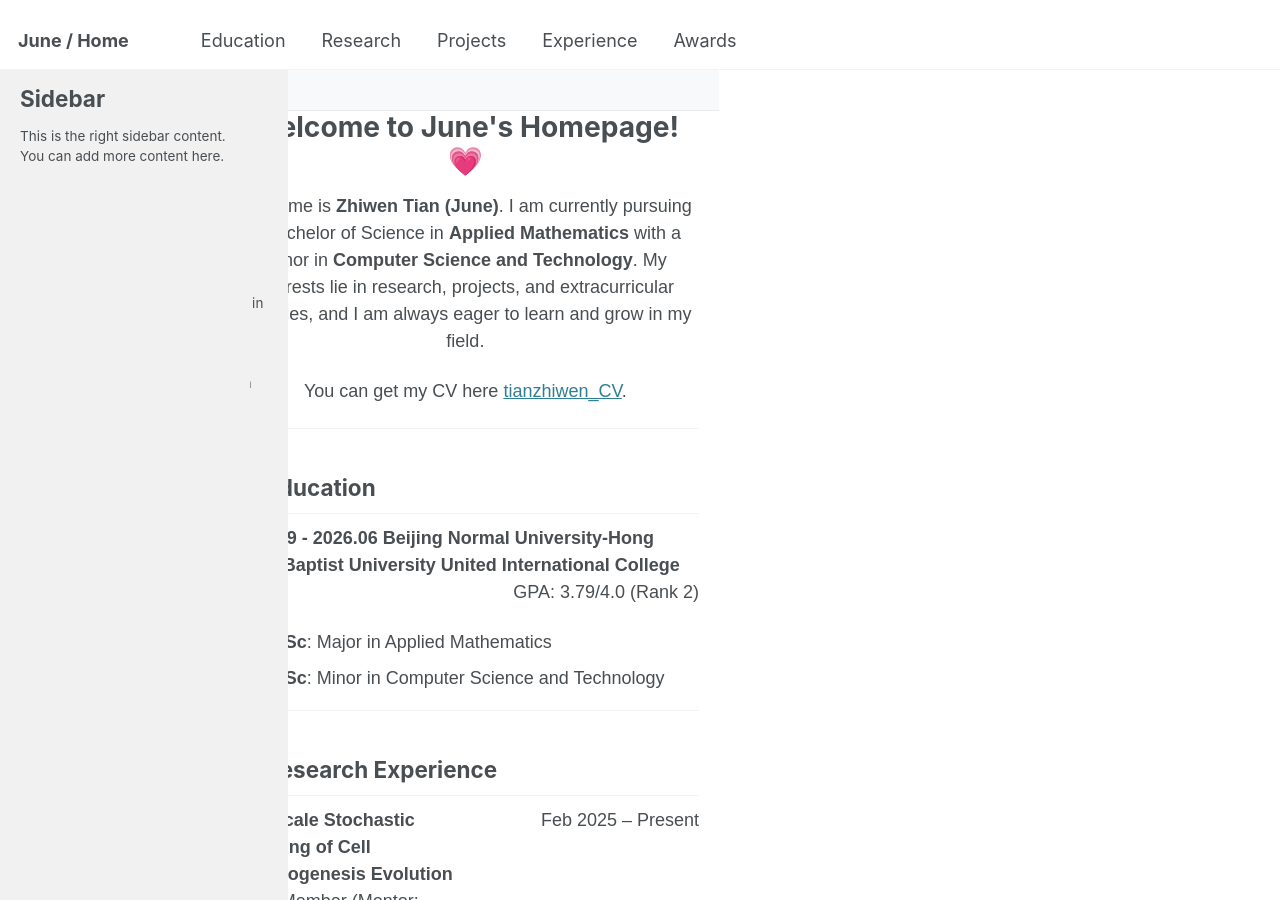
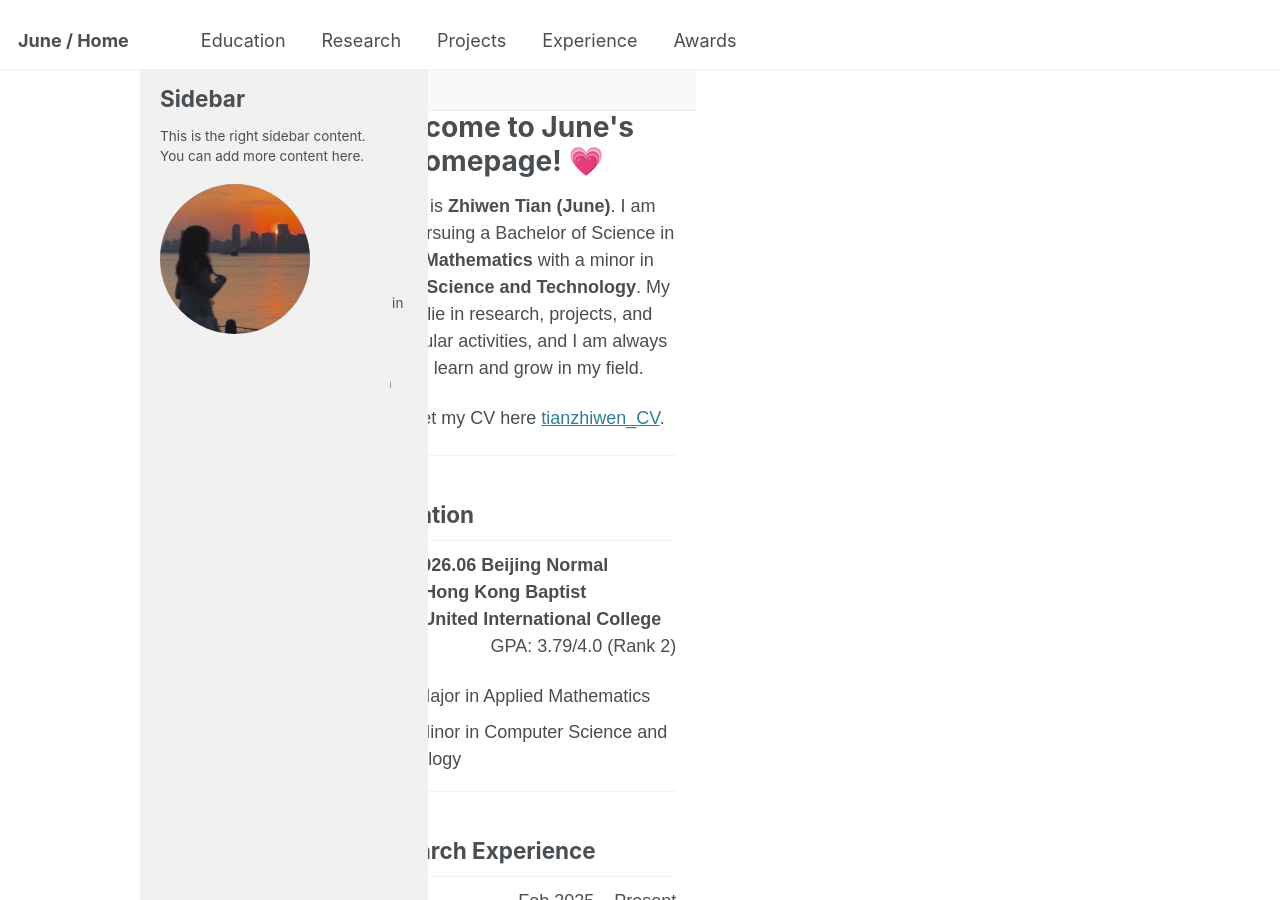
Before and after one commit to Orange1207/Orange1207.github.io, a Jekyll site: the page built from _pages/about.md, in a window 1280 px wide and 900 px high. Built offline with Jekyll 4.4.1, drawn with Linux system fonts in a browser that asks for light colours.

Commit message:
Update default.html

```diff
--- a/_layouts/default.html
+++ b/_layouts/default.html
@@ -17,6 +17,7 @@ layout: compress
     {% include browser-upgrade.html %}
     {% include masthead.html %}
 
+    <div class="container">
       <div class="main-content">
         {{ content }}
       </div>
@@ -24,7 +25,9 @@ layout: compress
       <aside class="sidebar">
         <h2>Sidebar</h2>
         <p>This is the right sidebar content. You can add more content here.</p>
+        <img src="{{ site.url }}/images/personal.jpg" alt="Zhiwen Tian" style="width: 150px; height: 150px; border-radius: 50%;">
       </aside>
+    </div>
 
     <div class="page__footer">
       <footer>
```
Lines whose indentation alone changed are shown as unchanged.
